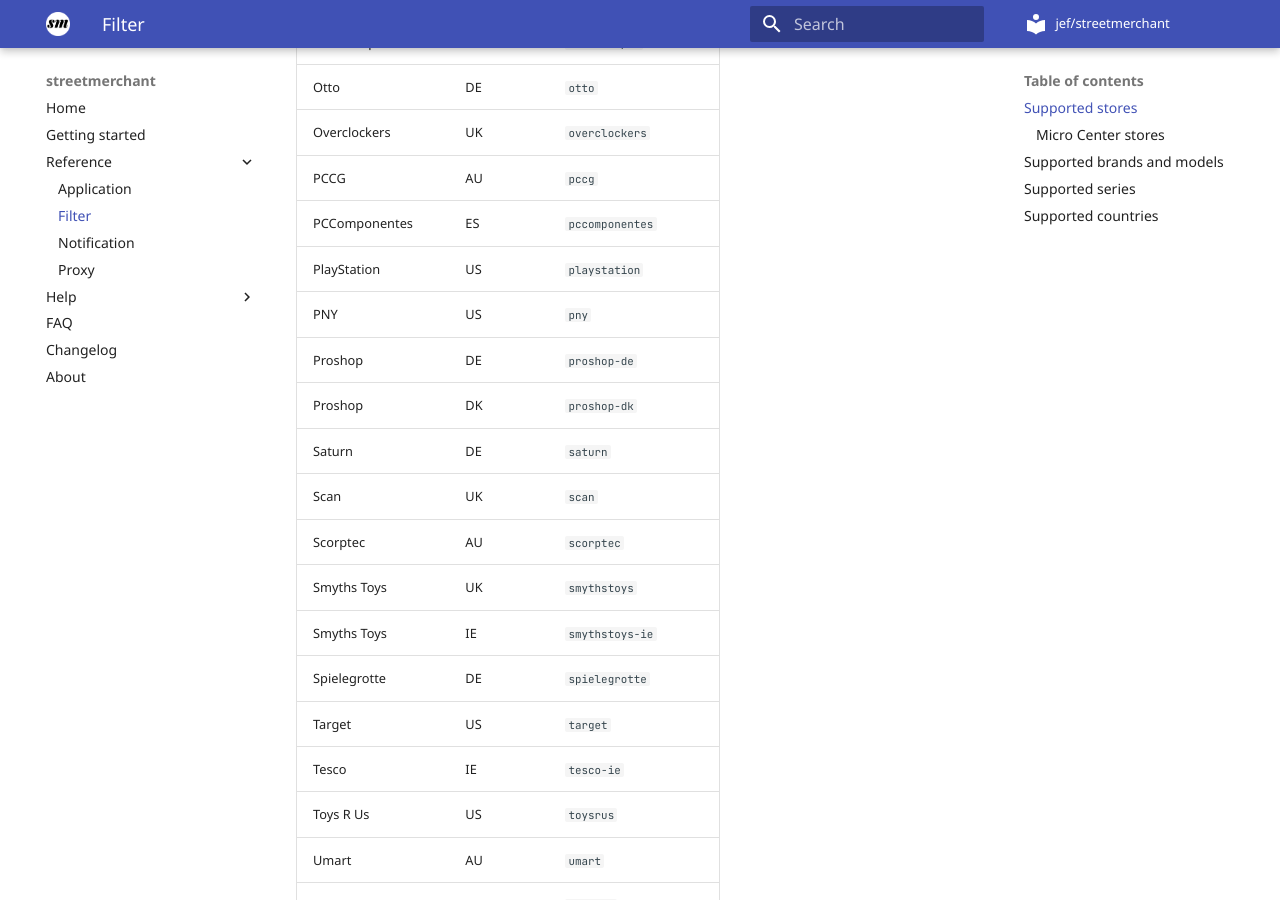
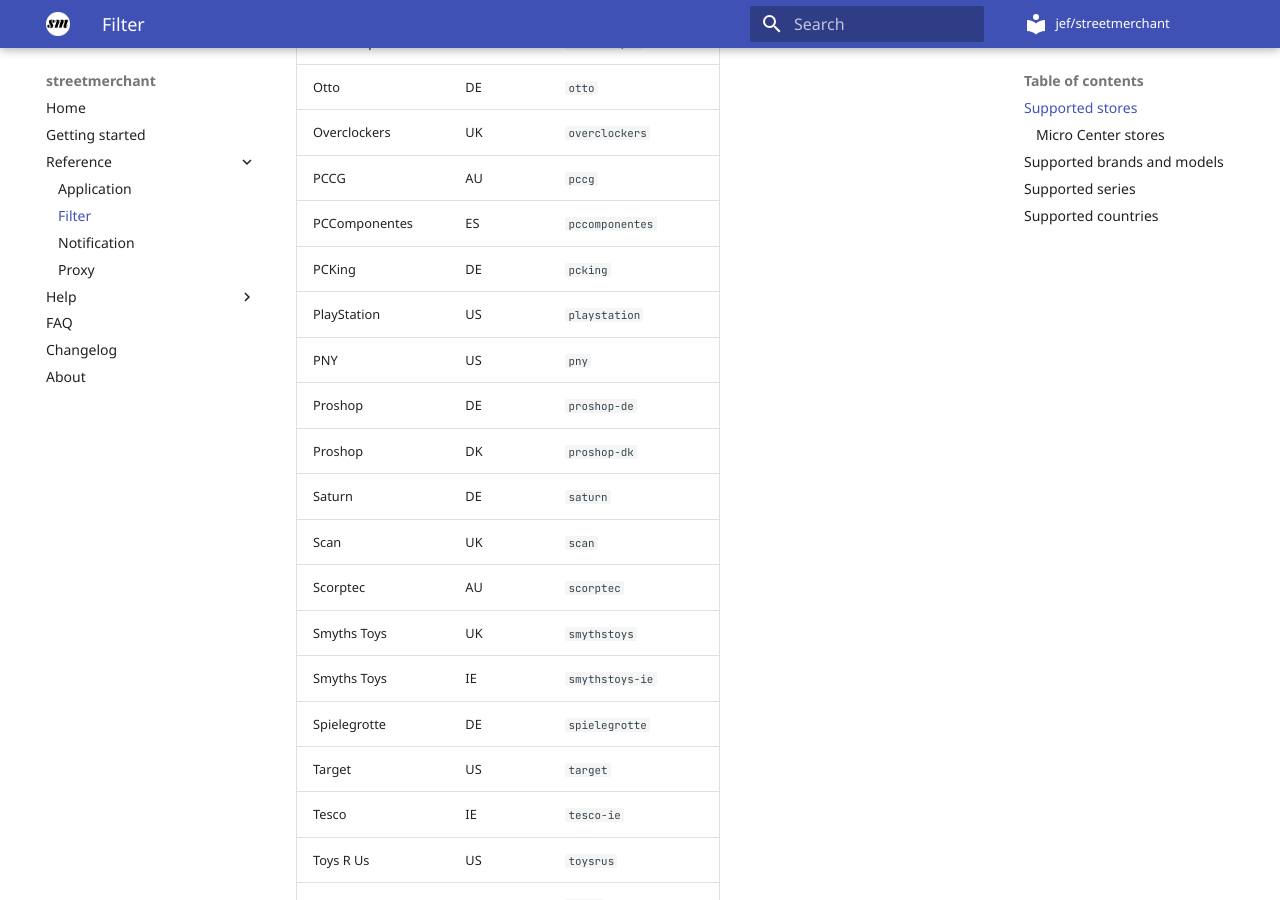
Before and after one commit to jef/streetmerchant, an MkDocs documentation site: the page built from docs/reference/filter.md, in a window 1280 px wide and 900 px high, scrolled down 6547 px. Built offline with MkDocs 1.6.1 and Material for MkDocs 9.7.7, drawn with Linux system fonts in a browser that asks for light colours; comment, search, counter and statistics services are not loaded.

Commit message:
docs: add pcking to store list

```diff
--- a/docs/reference/filter.md
+++ b/docs/reference/filter.md
@@ -110,6 +110,7 @@
 | Overclockers | UK | `overclockers`|
 | PCCG | AU | `pccg`|
 | PCComponentes | ES | `pccomponentes`|
+| PCKing | DE | `pcking` |
 | PlayStation | US | `playstation`|
 | PNY | US | `pny`|
 | Proshop | DE | `proshop-de`|
```
